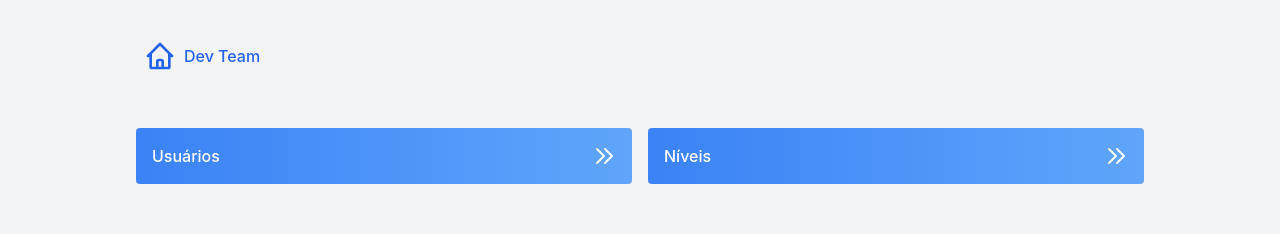
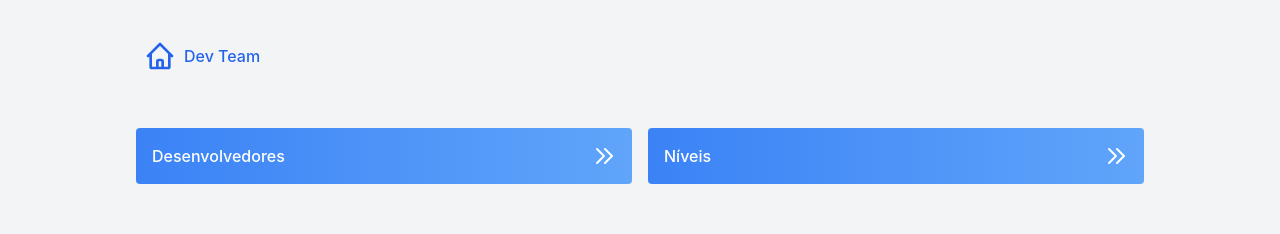
Before and after one commit to flads/dev-team-client, a React (Create React App) app: page / in a window 1280 px wide. Shown: the top 234 px of the page. Built offline with nearby package versions, Linux system fonts and the light colour scheme.

Commit message:
refactor(users): renaming module to developers

```diff
--- a/src/App.tsx
+++ b/src/App.tsx
@@ -1,7 +1,7 @@
 import { BrowserRouter, Routes, Route } from 'react-router-dom';
 import Home from './pages/Home';
 import Levels from './pages/levels/Levels';
-import Users from './pages/users/Users';
+import Developer from './pages/developers/Developers';
 
 function App() {
   return (
@@ -9,7 +9,7 @@ function App() {
       <Routes>
         <Route path="/">
           <Route index element={<Home />} />
-          <Route path="users" element={<Users />} />
+          <Route path="developers" element={<Developer />} />
           <Route path="levels" element={<Levels />} />
         </Route>
       </Routes>
--- a/src/components/table/Search.tsx
+++ b/src/components/table/Search.tsx
@@ -28,7 +28,7 @@ function Search({ modelName, onSearch }: SearchProps) {
         </div>
         <input
           type="text"
-          id="table-search-users"
+          id="table-search-developers"
           className="block p-2 pl-10 mt-2 sm:mt-0 w-full sm:w-80 text-sm text-gray-900 bg-gray-50 rounded-lg border border-gray-300 focus:ring-blue-500 focus:border-blue-500 dark:bg-gray-700 dark:border-gray-600 dark:placeholder-gray-400 dark:text-white dark:focus:ring-blue-500 dark:focus:border-blue-500 select-none"
           placeholder={t(`${modelName}.search_for`) || ''}
           onChange={_.debounce(onSearch, 500)}
--- a/src/interfaces/users.interface.ts
+++ b/src/interfaces/developers.interface.ts
@@ -1,4 +1,4 @@
-export interface User {
+export interface Developer {
   id?: number;
   name?: string;
   gender?: string;
@@ -8,7 +8,7 @@ export interface User {
   level_id?: number;
 }
 
-export interface UsersAndCount {
-  users: User[];
+export interface DevelopersAndCount {
+  developers: Developer[];
   count: number;
 }
--- a/src/interfaces/levels.interface.ts
+++ b/src/interfaces/levels.interface.ts
@@ -1,7 +1,7 @@
 export interface Level {
   id?: number;
   name?: string;
-  users_count?: number;
+  developers_count?: number;
 }
 
 export interface LevelsAndCount {
--- a/src/pages/Home.tsx
+++ b/src/pages/Home.tsx
@@ -13,7 +13,7 @@ function Home() {
   return (
     <Layout>
       <div className="flex flex-col sm:flex-row mt-10">
-        <HomeItem modelName="users" />
+        <HomeItem modelName="developers" />
         <HomeItem modelName="levels" />
       </div>
     </Layout>
--- a/src/pages/users/Users.tsx
+++ b/src/pages/developers/Developers.tsx
@@ -1,22 +1,23 @@
 import { getItemFromLocalStorage } from '../../services/local-storage';
 import { useEffect, useState } from 'react';
-import { User } from '../../interfaces/users.interface';
+import { Developer } from '../../interfaces/developers.interface';
 import { useTranslation } from 'react-i18next';
-import * as UsersAPI from '../../services/users/api';
+import * as DevelopersAPI from '../../services/developers/api';
 import Layout from '../../components/Layout';
 import Table from '../../components/table/Table';
 import Title from '../../components/Title';
 
-function Users() {
+function Developers() {
   const initialPagination = 4;
-  const paginationFromLocalStorage =
-    getItemFromLocalStorage('users-pagination');
+  const paginationFromLocalStorage = getItemFromLocalStorage(
+    'developers-pagination'
+  );
 
   const { t } = useTranslation('common');
 
   const [loading, setLoading] = useState<boolean>(true);
-  const [users, setUsers] = useState<User[]>([]);
-  const [usersCount, setUsersCount] = useState<number>(0);
+  const [developers, setDevelopers] = useState<Developer[]>([]);
+  const [developersCount, setDevelopersCount] = useState<number>(0);
   const [take, setTake] = useState<number>(
     paginationFromLocalStorage || initialPagination
   );
@@ -34,12 +35,12 @@ function Users() {
   ];
 
   useEffect(() => {
-    document.title = `${t('dev_team')} - ${t('users.plural_form')}`;
+    document.title = `${t('dev_team')} - ${t('developers.plural_form')}`;
 
-    getUsers();
+    getDevelopers();
   }, [take, skip, search]);
 
-  const getUsers = async () => {
+  const getDevelopers = async () => {
     const config = {
       params: {
         sort: 'id asc',
@@ -49,25 +50,25 @@ function Users() {
       },
     };
 
-    const response = await UsersAPI.getAll(config);
+    const response = await DevelopersAPI.getAll(config);
 
-    setUsers(response.users);
-    setUsersCount(response.count);
+    setDevelopers(response.developers);
+    setDevelopersCount(response.count);
 
     setLoading(false);
   };
 
   return (
     <Layout loading={loading}>
-      <Title>{t('users.plural_form')}</Title>
+      <Title>{t('developers.plural_form')}</Title>
       <Table
         styles="mt-10"
         columnNames={columnNames}
-        pageRows={users}
-        modelName="users"
+        pageRows={developers}
+        modelName="developers"
         take={take}
         skip={skip}
-        totalRowsCount={usersCount}
+        totalRowsCount={developersCount}
         initialPagination={initialPagination}
         goToPage={(page) => setSkip((page - 1) * take)}
         setPagination={(pagination) => {
@@ -80,4 +81,4 @@ function Users() {
   );
 }
 
-export default Users;
+export default Developers;
--- a/src/pages/levels/Levels.tsx
+++ b/src/pages/levels/Levels.tsx
@@ -25,7 +25,7 @@ function Levels() {
   const [skip, setSkip] = useState<number>(0);
   const [search, setSearch] = useState<string | null>(null);
 
-  const columnNames = ['id', 'name', 'users_count'];
+  const columnNames = ['id', 'name', 'developers_count'];
 
   useEffect(() => {
     document.title = `${t('dev_team')} - ${t('levels.plural_form')}`;
--- a/src/services/users/api.ts
+++ b/src/services/developers/api.ts
@@ -1,9 +1,9 @@
 import { get } from '../request';
 import { RequestConfig } from '../../interfaces/request.interface';
-import { UsersAndCount } from '../../interfaces/users.interface';
+import { DevelopersAndCount } from '../../interfaces/developers.interface';
 
 export const getAll = async (
   config: RequestConfig = {}
-): Promise<UsersAndCount> => {
-  return get(config, 'users');
+): Promise<DevelopersAndCount> => {
+  return get(config, 'developers');
 };
--- a/src/translations/ptBR/common.json
+++ b/src/translations/ptBR/common.json
@@ -22,13 +22,13 @@
     "per_page": "Por página",
     "search": "Pesquisar",
     "showing": "Exibindo",
-    "users": {
-        "edit_one": "Editar Usuário",
-        "no_records": "Não há registros de usuários!",
-        "per_page": "Usuários por página",
-        "plural_form": "Usuários",
-        "search_for": "Pesquisar por usuários",
-        "singular_form": "Usuário"
+    "developers": {
+        "edit_one": "Editar Desenvolvedor",
+        "no_records": "Não há registros de desenvolvedores!",
+        "per_page": "Desenvolvedores por página",
+        "plural_form": "Desenvolvedores",
+        "search_for": "Pesquisar por desenvolvedores",
+        "singular_form": "Desenvolvedor"
     },
-    "users_count": "Qtd. Usuários"
+    "developers_count": "Qtd. Desenvolvedores"
 }
```
